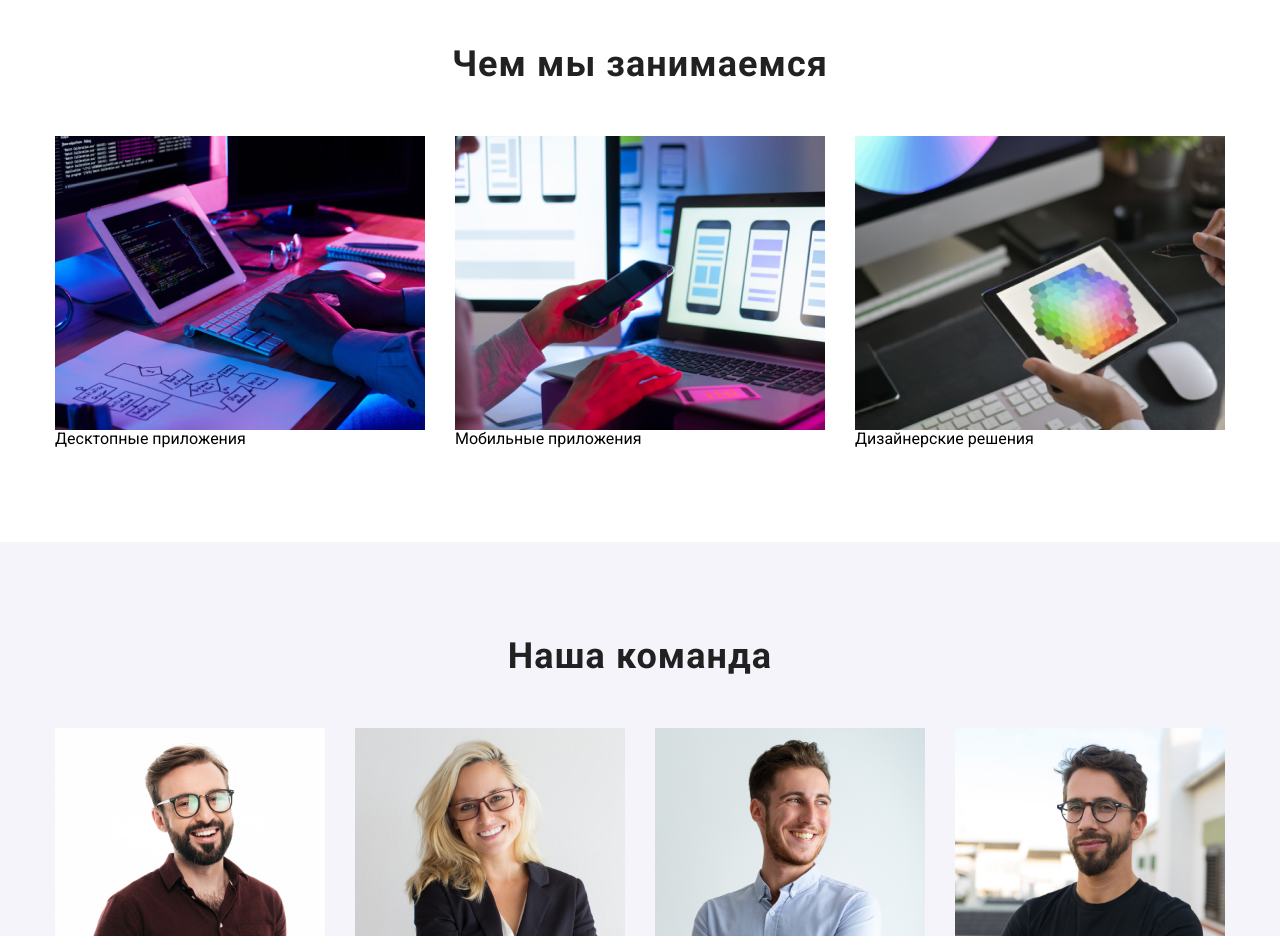
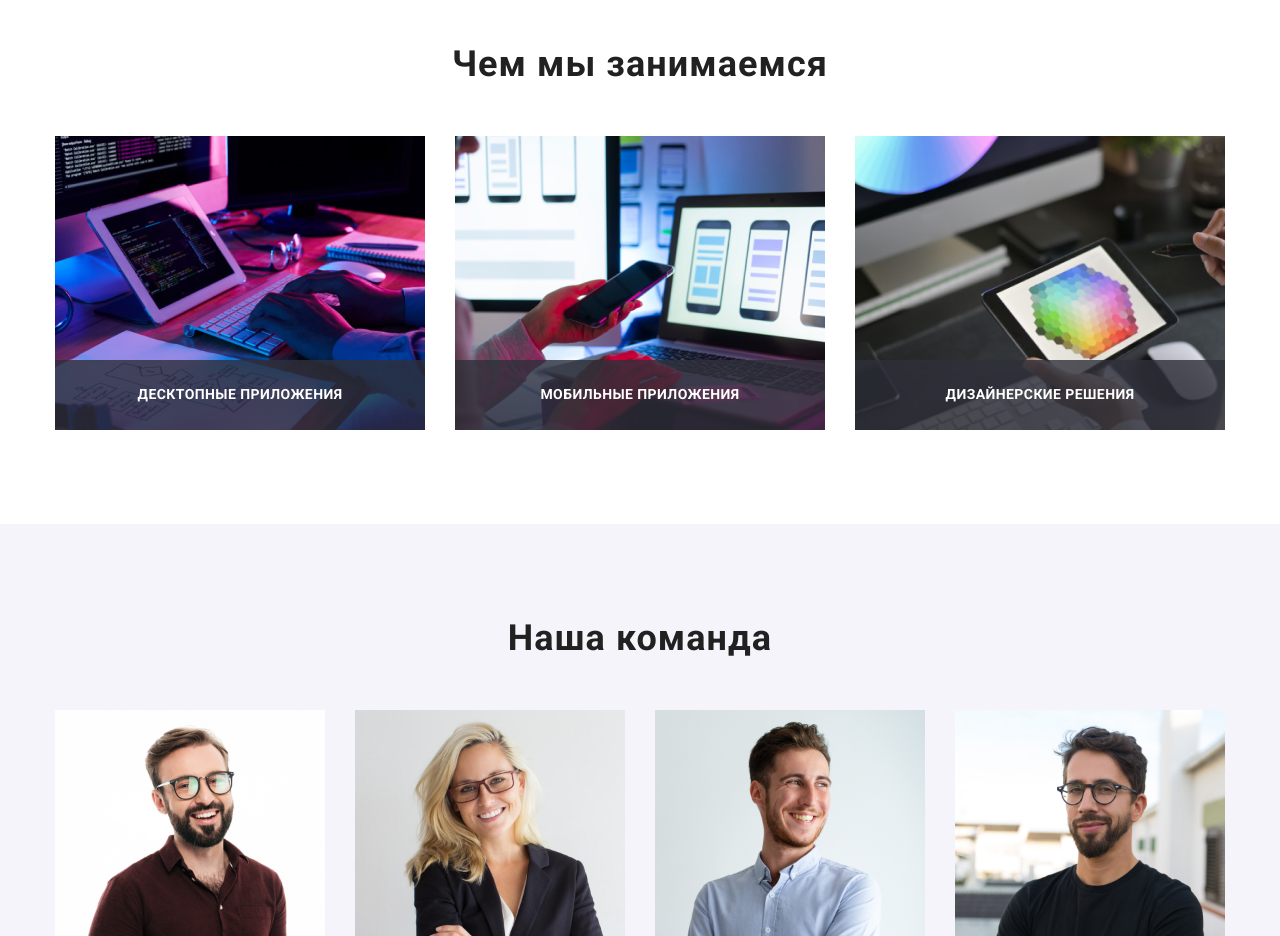
Before and after one commit to Drews21/goit-markup-hw-05, a plain HTML site: page index.html in a window 1280 px wide. Shown: the part 1080-2016 px from the top of the page. Drawn offline with nearby package versions, Linux system fonts and the light colour scheme.

Commit message:
added description overlay on pictures in the DOING

```diff
--- a/css/style.css
+++ b/css/style.css
@@ -261,6 +261,8 @@ img {
   color: var(--primary-color);
   margin-bottom: 50px;
 }
+
+/********   D O I N G  ********/
 .doing {
   padding-top: 47px;
   padding-bottom: 94px;
@@ -271,7 +273,27 @@ img {
 .doing-item:not(:last-child) {
   margin-right: 30px;
 }
+.doing-thumb {
+  position: relative;
+}
+.doing-description {
+  position: absolute;
+  padding: 27px 0;
+  width: 100%;
+  bottom: 0;
+  background: rgba(47, 48, 58, 0.8);
+}
+.doing-text {
+  font-weight: 700;
+  font-size: 14px;
+  line-height: 1.14;
+  text-align: center;
+  letter-spacing: 0.03em;
+  text-transform: uppercase;
+  color: var(--secondary-color);
+}
 
+/********   T E A M   *******/
 .team {
   background-color: var(--secondary-shade-color);
 }
--- a/index.html
+++ b/index.html
@@ -151,24 +151,24 @@
                     <li class="doing-item">
                         <div class="doing-thumb">
                             <img class="doing-img" src="./images/box1.png" alt="руки и планшет"width="370">
-                            <div>
-                                <p class="doing-description">Десктопные приложения</p>
+                            <div class="doing-description">
+                                <p class="doing-text">Десктопные приложения</p>
                             </div>
                         </div>
                     </li>
                     <li class="doing-item">
                         <div class="doing-thumb">
                             <img class="doing-img" src="./images/box2.png" alt="руки и мобильный"width="370">
-                            <div>
-                                <p class="doing-description">Мобильные приложения</p>
+                            <div class="doing-description">
+                                <p class="doing-text">Мобильные приложения</p>
                             </div>
                         </div>
                     </li>
                     <li class="doing-item">
                         <div class="doing-thumb">
                             <img class="doing-img" src="./images/box3.png" alt="руки и цветовая карта"width="370">
-                            <div>
-                                <p class="doing-description">Дизайнерские решения</p>
+                            <div class="doing-description">
+                                <p class="doing-text">Дизайнерские решения</p>
                             </div>
                         </div>
                     </li>
```
